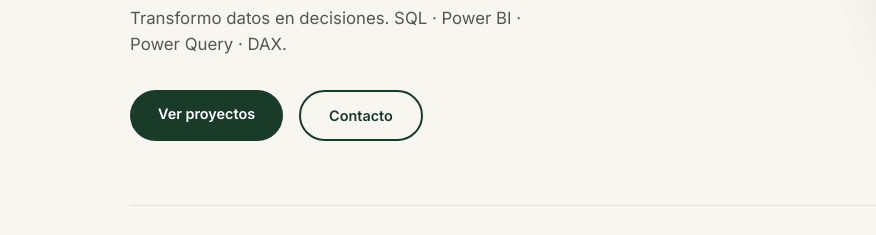
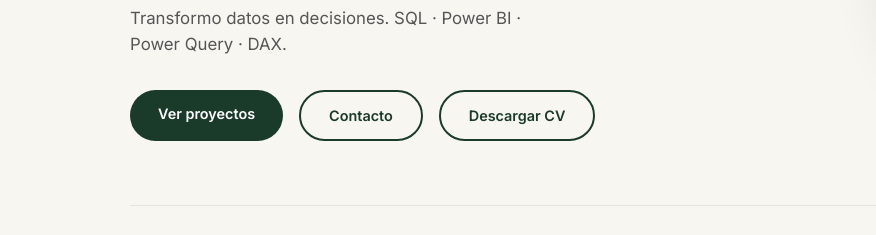
Before and after one commit to Castro-JC/portfolio, a plain HTML site: page index.html in a window 1280 px wide. Shown: the part 381-616 px from the top of the page, 0-876 px from the left. Drawn offline with Linux system fonts and the light colour scheme.

Commit message:
Update index.html

```diff
--- a/index.html
+++ b/index.html
@@ -32,6 +32,7 @@
         <div class="hero-ctas">
           <a href="#proyectos" class="btn-primary">Ver proyectos</a>
           <a href="#contacto" class="btn-secondary">Contacto</a>
+          <a href="Joaquin_Castro_cv.pdf" download class="btn-secondary">Descargar CV</a>
         </div>
       </div>
       <div class="hero-photo-wrap">
```
